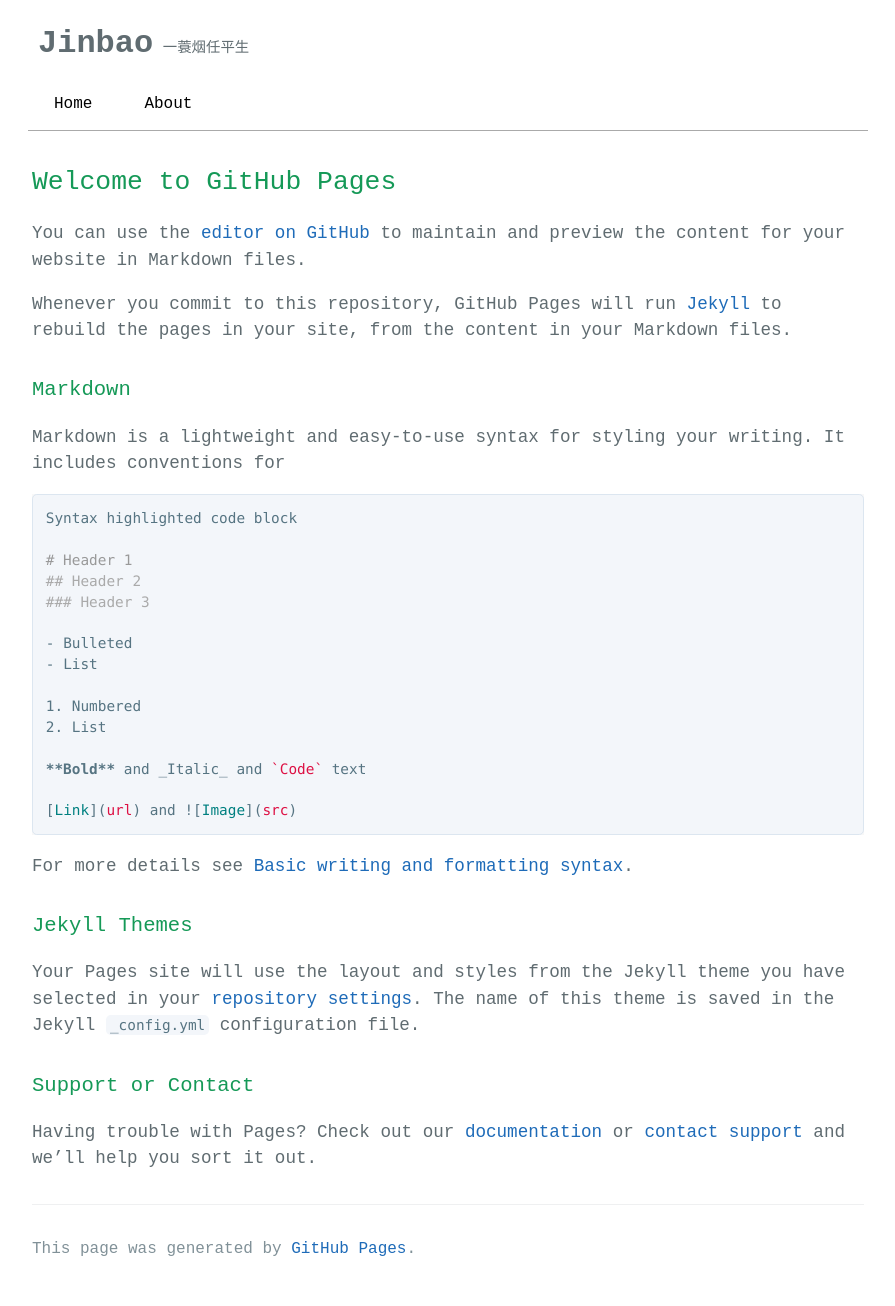
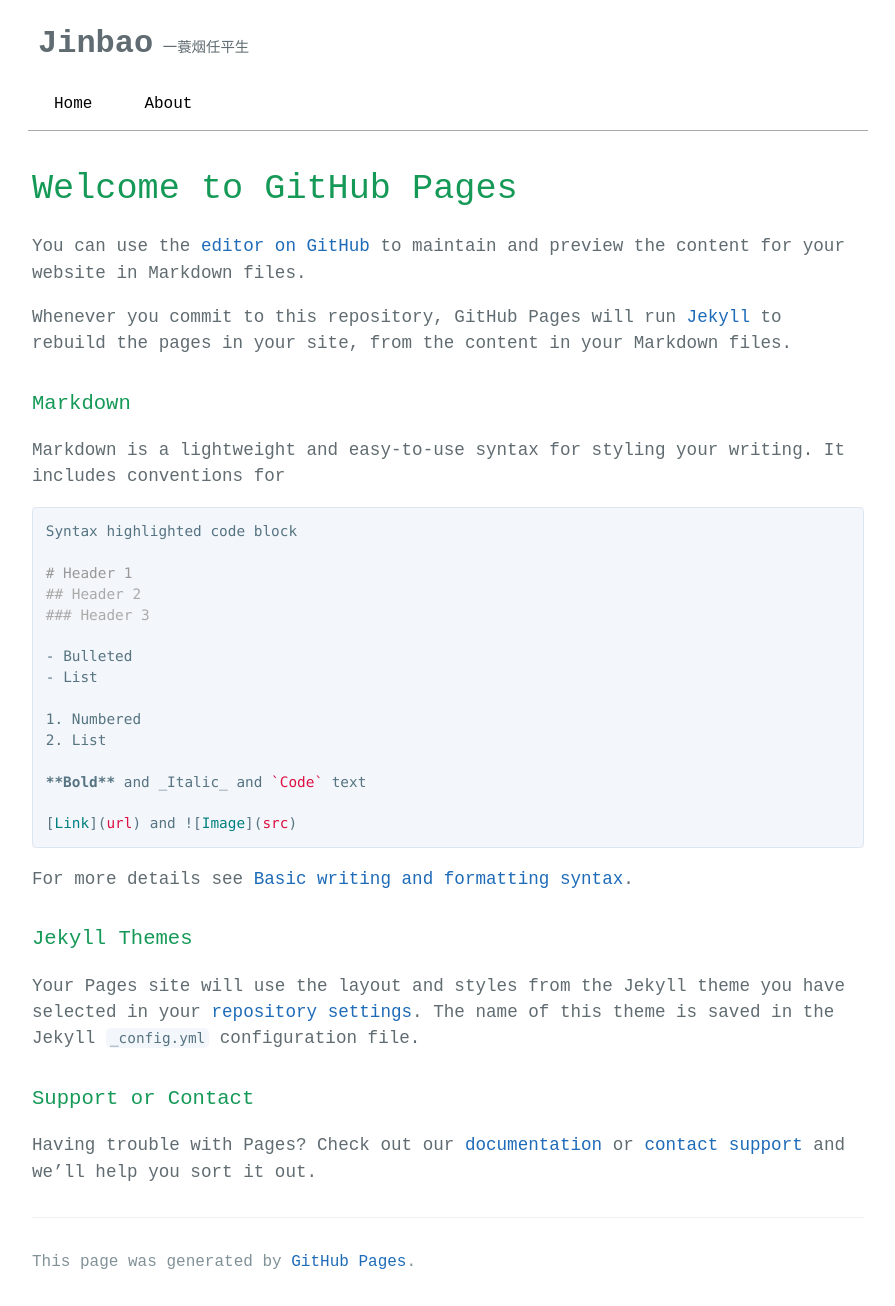
Before and after one commit to JinbaoWeb/jinbaoweb.github.io, a Jekyll site: the page built from index.md, in a window 1280 px wide. Shown: the whole page, without its empty margins (192-1087 px from the left). Built offline with Jekyll 4.4.1, drawn with Linux system fonts in a browser that asks for light colours; our own code applies the rules of GitHub Pages for plain Markdown files.

```diff
--- a/index.md
+++ b/index.md
@@ -1,4 +1,4 @@
-## Welcome to GitHub Pages
+# Welcome to GitHub Pages
 
 You can use the [editor on GitHub](https://github.com/youxiforking/youxiforking.github.io/edit/main/index.md) to maintain and preview the content for your website in Markdown files.
 
```
